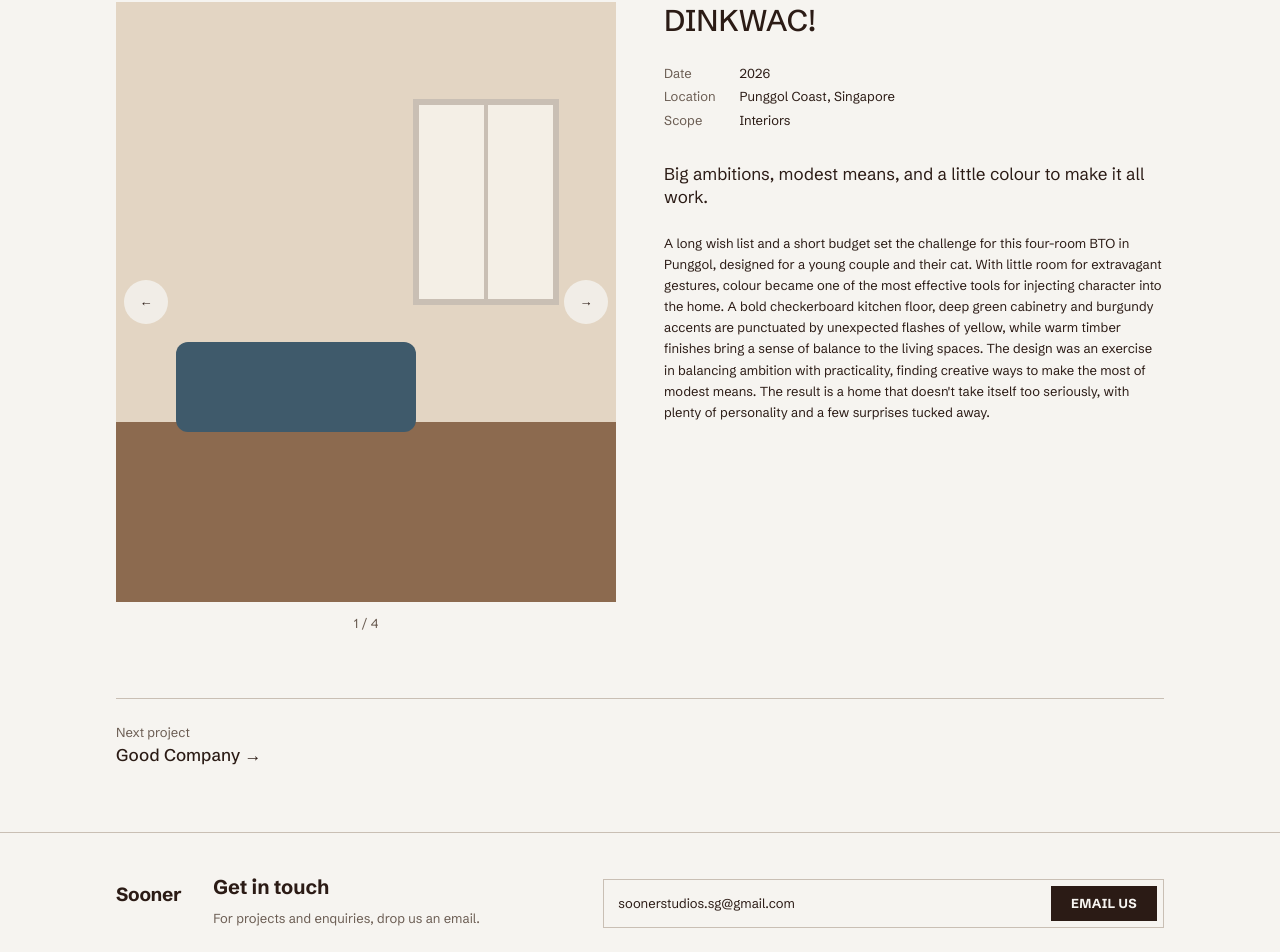
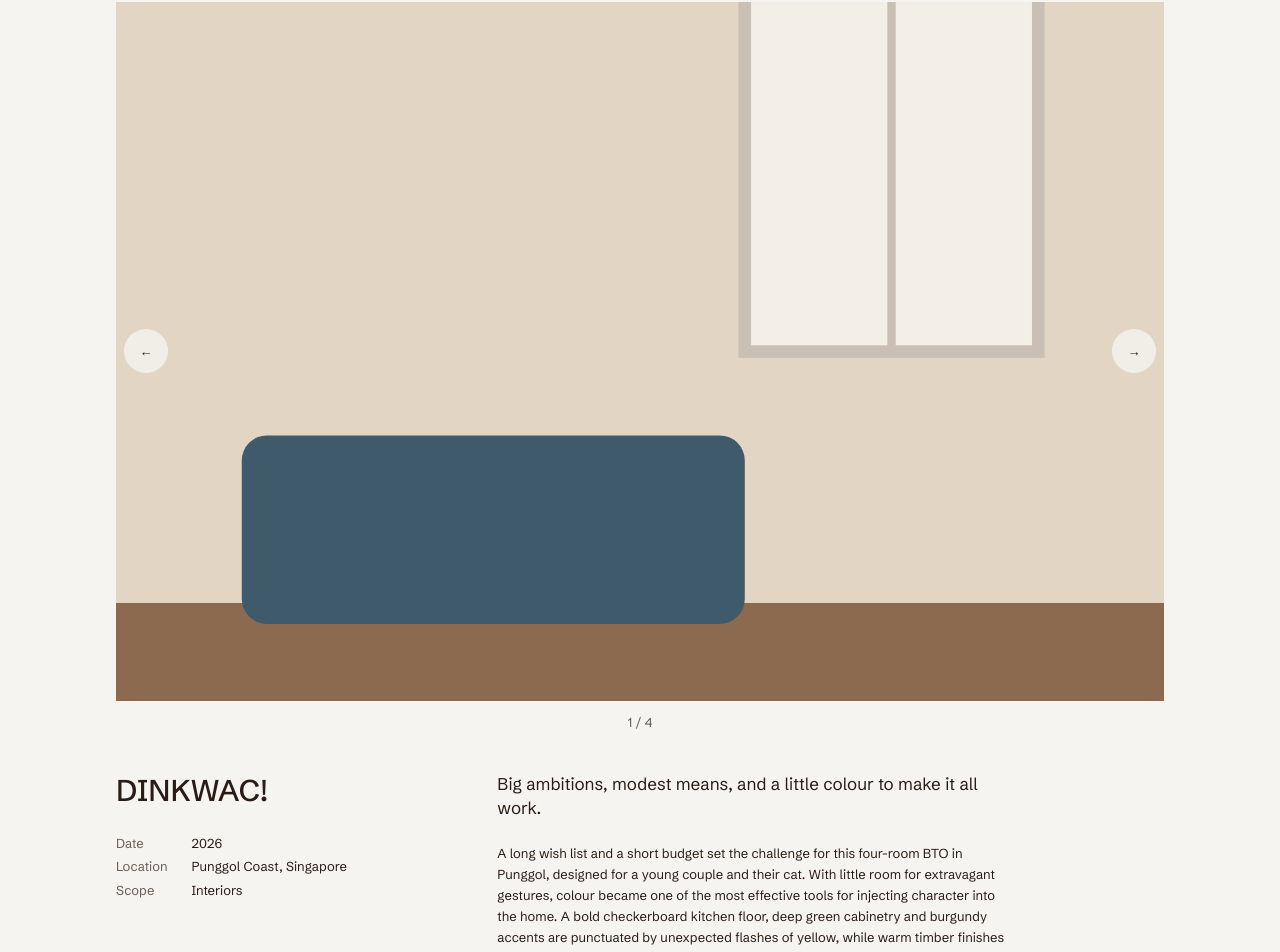
Before and after one commit to iJoyRide/sooner_studios, a Next.js app: page /interior-design/residential/dinkwac in a window 1280 px wide. Shown: the part 146-1098 px from the top of the page. Built offline with nearby package versions, Linux system fonts and the light colour scheme.

Commit message:
PER-34: project carousel 3:2 above the text, info in two columns

```diff
--- a/app/[department]/[category]/[slug]/page.tsx
+++ b/app/[department]/[category]/[slug]/page.tsx
@@ -53,13 +53,11 @@ export default async function ProjectPage(props: PageProps<"/[department]/[categ
                     ← All projects
                 </Link>
 
-                <div className="grid gap-8 lg:grid-cols-2 lg:gap-12">
-                    {project.gallery && (
-                        <ProjectCarousel photos={project.gallery} name={project.name} />
-                    )}
+                {project.gallery && (
+                    <ProjectCarousel photos={project.gallery} name={project.name} />
+                )}
 
-
-
+                <div className="mt-8 grid gap-8 lg:mt-10 lg:grid-cols-[1fr_2fr] lg:gap-12">
                     <div>
                         <h1 className="text-[20px] font-medium leading-tight lg:text-[30px]">
                             {project.name}
@@ -73,9 +71,11 @@ export default async function ProjectPage(props: PageProps<"/[department]/[categ
                             <dt className="text-muted">Scope</dt>
                             <dd>{project.scope}</dd>
                         </dl>
+                    </div>
 
+                    <div className="max-w-[65ch]">
                         {project.summary && (
-                            <p className="mt-8 text-[17px] leading-snug">{project.summary}</p>
+                            <p className="text-[17px] leading-snug">{project.summary}</p>
                         )}
 
                         <div className="mt-6 space-y-4 leading-relaxed">
@@ -96,6 +96,6 @@ export default async function ProjectPage(props: PageProps<"/[department]/[categ
                     </Link>
                 </nav>
             </div>
-        </main>
+        </main >
     );
 }
--- a/components/ProjectCarousel.tsx
+++ b/components/ProjectCarousel.tsx
@@ -50,7 +50,7 @@ export default function ProjectCarousel({ photos, name }: ProjectCarouselProps)
             onKeyDown={handleKeyDown}
         >
             <div
-                className="relative aspect-5/6 touch-pan-y overflow-hidden bg-tile"
+                className="relative aspect-3/2 touch-pan-y overflow-hidden bg-tile"
                 onTouchStart={handleTouchStart}
                 onTouchEnd={handleTouchEnd}
             >
@@ -59,9 +59,11 @@ export default function ProjectCarousel({ photos, name }: ProjectCarouselProps)
                     src={photos[index]}
                     alt={`${name}, photo ${index + 1} of ${count}`}
                     fill
-                    sizes="(min-width: 1024px) 524px, 100vw"
+                    sizes="(min-width: 1024px) 1048px, 100vw"
                     loading={index === 0 ? "eager" : undefined}
+                    className="object-cover"
                 />
+
 
                 {count > 1 && (
                     <>
```
